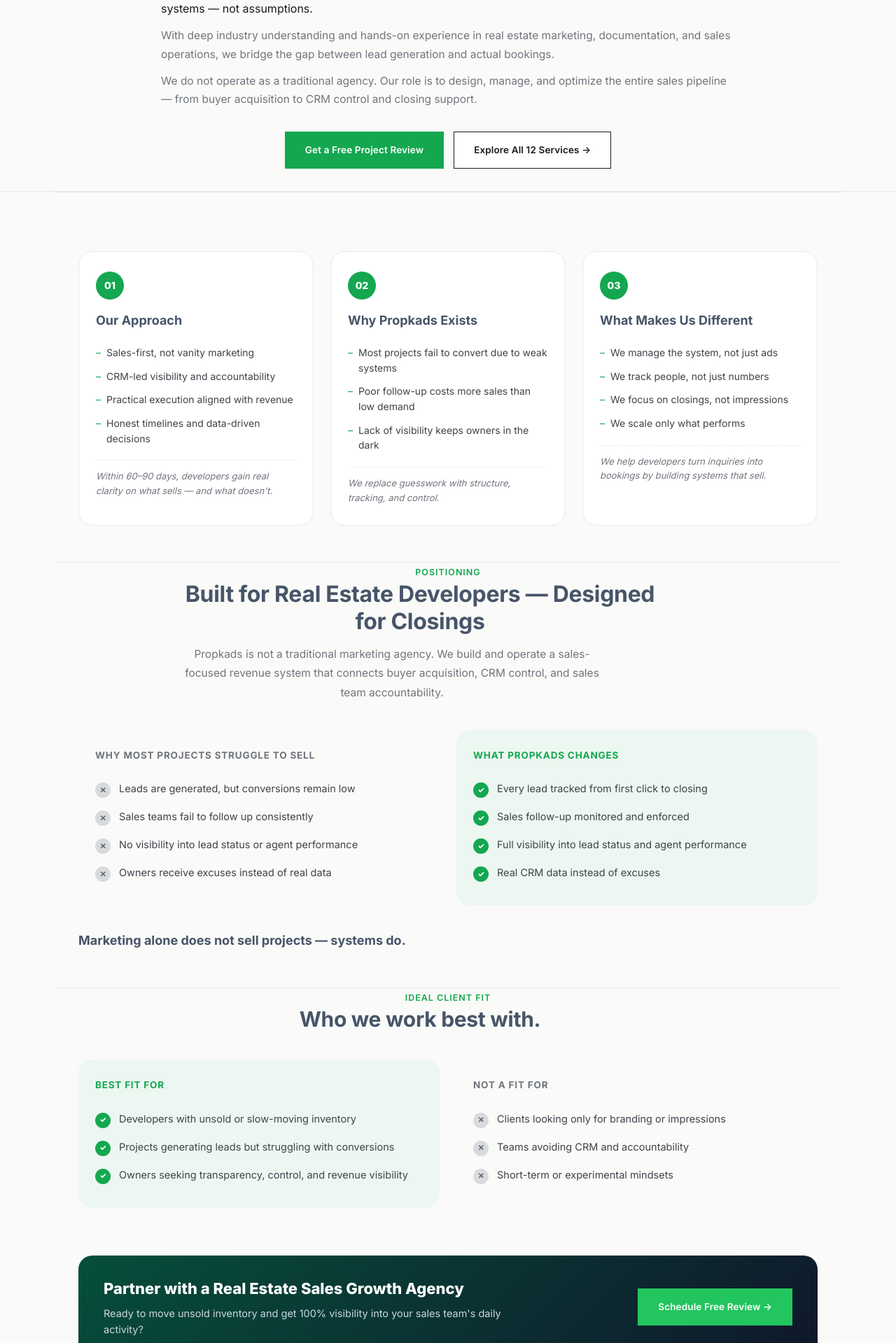
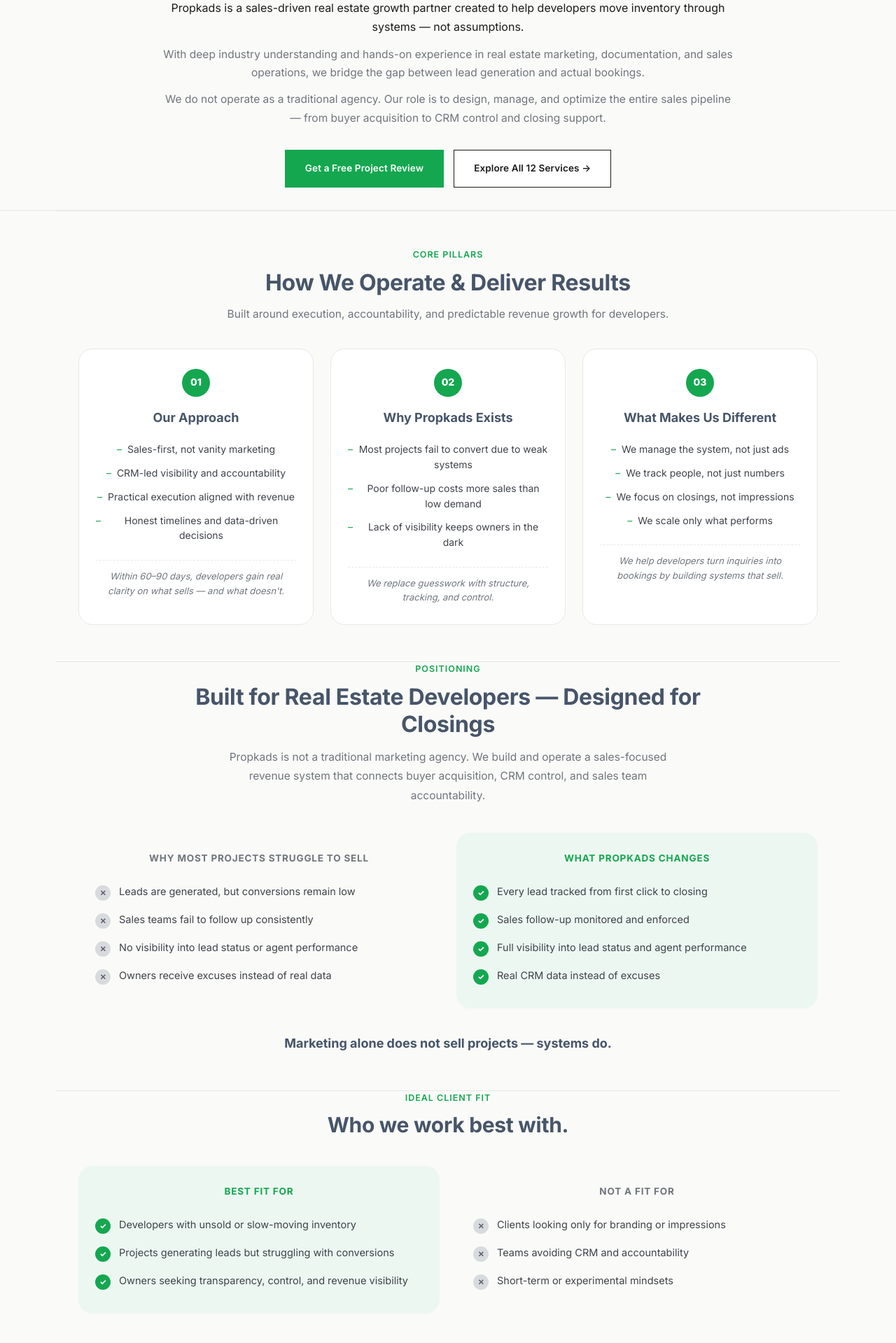
Before and after one commit to khurram7jc/propkads-website, a Next.js app: page /about in a window 1280 px wide. Shown: the part 340-2259 px from the top of the page at 70% size. Built offline with nearby package versions, Linux system fonts and the light colour scheme; no server answers; the database is empty.

Commit message:
Center align all sections on About Us page

```diff
--- a/app/about/page.js
+++ b/app/about/page.js
@@ -51,18 +51,20 @@ export default function AboutPage() {
       {/* 2. Hero Section */}
       <section className="services-hub-hero">
         <div className="container">
-          <div className="services-hub-hero-inner">
-            <span className="section-tag">{c.about_eyebrow || 'About Propkads'}</span>
-            <h1 className="services-hub-title">
+          <div className="services-hub-hero-inner" style={{ textAlign: 'center', margin: '0 auto', maxWidth: '860px', display: 'flex', flexDirection: 'column', alignItems: 'center' }}>
+            <span className="section-tag" style={{ display: 'inline-block', margin: '0 auto 14px auto', textAlign: 'center' }}>
+              {c.about_eyebrow || 'About Propkads'}
+            </span>
+            <h1 className="services-hub-title" style={{ textAlign: 'center' }}>
               {c.about_heading || 'A sales-driven real estate growth partner.'}
             </h1>
-            <div className="about-v2-intro" style={{ margin: '20px auto 32px auto', maxWidth: '820px', textAlign: 'left' }}>
-              <p style={{ fontSize: '16px', lineHeight: '1.7', color: 'var(--ink)' }}>{c.about_lead_1}</p>
-              <p style={{ fontSize: '15.5px', lineHeight: '1.7', color: 'var(--slate)' }}>{c.about_lead_2}</p>
-              <p style={{ fontSize: '15.5px', lineHeight: '1.7', color: 'var(--slate)' }}>{c.about_lead_3}</p>
+            <div className="about-v2-intro" style={{ margin: '20px auto 32px auto', maxWidth: '820px', textAlign: 'center' }}>
+              <p style={{ fontSize: '16px', lineHeight: '1.7', color: 'var(--ink)', textAlign: 'center' }}>{c.about_lead_1}</p>
+              <p style={{ fontSize: '15.5px', lineHeight: '1.7', color: 'var(--slate)', textAlign: 'center' }}>{c.about_lead_2}</p>
+              <p style={{ fontSize: '15.5px', lineHeight: '1.7', color: 'var(--slate)', textAlign: 'center' }}>{c.about_lead_3}</p>
             </div>
 
-            <div className="services-hub-hero-ctas">
+            <div className="services-hub-hero-ctas" style={{ justifyContent: 'center' }}>
               <Link href="/contact" className="btn btn-solid">
                 Get a Free Project Review
               </Link>
@@ -76,17 +78,29 @@ export default function AboutPage() {
 
       {/* 3. Three Core Pillars */}
       <section className="section container">
+        <div style={{ textAlign: 'center', maxWidth: '760px', margin: '0 auto 36px auto', display: 'flex', flexDirection: 'column', alignItems: 'center' }}>
+          <span className="section-tag" style={{ display: 'inline-block', margin: '0 auto 10px auto', textAlign: 'center' }}>
+            Core Pillars
+          </span>
+          <h2 style={{ fontSize: '32px', textAlign: 'center', margin: '0 auto', maxWidth: '100%' }}>
+            How We Operate &amp; Deliver Results
+          </h2>
+          <p className="section-intro" style={{ textAlign: 'center', margin: '12px auto 0 auto', maxWidth: '640px' }}>
+            Built around execution, accountability, and predictable revenue growth for developers.
+          </p>
+        </div>
+
         <div className="about-cards-v3" style={{ opacity: 1, transform: 'none' }}>
           {cards.map((card, i) => (
-            <div className="about-card-v3" key={i} style={{ opacity: 1, transform: 'none' }}>
-              <div className="about-card-v3-badge">{String(i + 1).padStart(2, '0')}</div>
-              <h3>{card.title}</h3>
-              <ul>
+            <div className="about-card-v3" key={i} style={{ opacity: 1, transform: 'none', textAlign: 'center', display: 'flex', flexDirection: 'column', alignItems: 'center' }}>
+              <div className="about-card-v3-badge" style={{ margin: '0 auto 16px auto' }}>{String(i + 1).padStart(2, '0')}</div>
+              <h3 style={{ textAlign: 'center', width: '100%' }}>{card.title}</h3>
+              <ul style={{ padding: 0, listStyle: 'none', width: '100%', textAlign: 'center' }}>
                 {card.bullets.map((b, j) => (
-                  <li key={j}>{b}</li>
+                  <li key={j} style={{ justifyContent: 'center', textAlign: 'center' }}>{b}</li>
                 ))}
               </ul>
-              {card.note && <p className="about-card-v3-note">{card.note}</p>}
+              {card.note && <p className="about-card-v3-note" style={{ textAlign: 'center', width: '100%' }}>{card.note}</p>}
             </div>
           ))}
         </div>
@@ -94,10 +108,14 @@ export default function AboutPage() {
 
       {/* 4. Strategic Positioning: Struggle vs Solution */}
       <section className="section container" style={{ paddingTop: '0' }}>
-        <div style={{ textAlign: 'center', maxWidth: '760px', margin: '0 auto 40px auto' }}>
-          <span className="section-tag">{c.pos_eyebrow || 'Positioning'}</span>
-          <h2 style={{ fontSize: '32px' }}>{c.pos_heading || 'Built for Real Estate Developers — Designed for Closings'}</h2>
-          <p className="section-intro">
+        <div style={{ textAlign: 'center', maxWidth: '760px', margin: '0 auto 40px auto', display: 'flex', flexDirection: 'column', alignItems: 'center' }}>
+          <span className="section-tag" style={{ display: 'inline-block', margin: '0 auto 10px auto', textAlign: 'center' }}>
+            {c.pos_eyebrow || 'Positioning'}
+          </span>
+          <h2 style={{ fontSize: '32px', textAlign: 'center', margin: '0 auto', maxWidth: '100%' }}>
+            {c.pos_heading || 'Built for Real Estate Developers — Designed for Closings'}
+          </h2>
+          <p className="section-intro" style={{ textAlign: 'center', margin: '14px auto 0 auto', maxWidth: '640px' }}>
             {c.pos_intro ||
               'Propkads is not a traditional marketing agency. We build and operate a sales-focused revenue system that connects buyer acquisition, CRM control, and sales team accountability.'}
           </p>
@@ -105,60 +123,64 @@ export default function AboutPage() {
 
         <div className="fit-grid-v2" style={{ opacity: 1, transform: 'none' }}>
           <div className="fit-card-v2 no" style={{ opacity: 1, transform: 'none' }}>
-            <h3>{c.pos_problem_label || 'Why Most Projects Struggle to Sell'}</h3>
+            <h3 style={{ textAlign: 'center' }}>{c.pos_problem_label || 'Why Most Projects Struggle to Sell'}</h3>
             <ul>
               {problems.map((item, i) => (
                 <li key={i}>
                   <span className="fit-card-v2-icon">✕</span>
-                  {item}
+                  <span>{item}</span>
                 </li>
               ))}
             </ul>
           </div>
           <div className="fit-card-v2 yes" style={{ opacity: 1, transform: 'none' }}>
-            <h3>{c.pos_solution_label || 'What Propkads Changes'}</h3>
+            <h3 style={{ textAlign: 'center' }}>{c.pos_solution_label || 'What Propkads Changes'}</h3>
             <ul>
               {solutions.map((item, i) => (
                 <li key={i}>
                   <span className="fit-card-v2-icon">✓</span>
-                  {item}
+                  <span>{item}</span>
                 </li>
               ))}
             </ul>
           </div>
         </div>
 
-        <p className="callout" style={{ marginTop: '36px' }}>
+        <p className="callout" style={{ marginTop: '36px', textAlign: 'center' }}>
           {c.pos_callout || 'Marketing alone does not sell projects — systems do.'}
         </p>
       </section>
 
       {/* 5. Ideal Client Fit */}
       <section className="section container" style={{ paddingTop: '0' }}>
-        <div style={{ textAlign: 'center', maxWidth: '760px', margin: '0 auto 40px auto' }}>
-          <span className="section-tag">{c.fit_eyebrow || 'Ideal Client Fit'}</span>
-          <h2 style={{ fontSize: '30px' }}>{c.fit_heading || 'Who we work best with.'}</h2>
+        <div style={{ textAlign: 'center', maxWidth: '760px', margin: '0 auto 40px auto', display: 'flex', flexDirection: 'column', alignItems: 'center' }}>
+          <span className="section-tag" style={{ display: 'inline-block', margin: '0 auto 10px auto', textAlign: 'center' }}>
+            {c.fit_eyebrow || 'Ideal Client Fit'}
+          </span>
+          <h2 style={{ fontSize: '30px', textAlign: 'center', margin: '0 auto', maxWidth: '100%' }}>
+            {c.fit_heading || 'Who we work best with.'}
+          </h2>
         </div>
 
         <div className="fit-grid-v2" style={{ opacity: 1, transform: 'none' }}>
           <div className="fit-card-v2 yes" style={{ opacity: 1, transform: 'none' }}>
-            <h3>{c.fit_yes_label || 'Best Fit For'}</h3>
+            <h3 style={{ textAlign: 'center' }}>{c.fit_yes_label || 'Best Fit For'}</h3>
             <ul>
               {yesItems.map((item, i) => (
                 <li key={i}>
                   <span className="fit-card-v2-icon">✓</span>
-                  {item}
+                  <span>{item}</span>
                 </li>
               ))}
             </ul>
           </div>
           <div className="fit-card-v2 no" style={{ opacity: 1, transform: 'none' }}>
-            <h3>{c.fit_no_label || 'Not a Fit For'}</h3>
+            <h3 style={{ textAlign: 'center' }}>{c.fit_no_label || 'Not a Fit For'}</h3>
             <ul>
               {noItems.map((item, i) => (
                 <li key={i}>
                   <span className="fit-card-v2-icon">✕</span>
-                  {item}
+                  <span>{item}</span>
                 </li>
               ))}
             </ul>
@@ -168,12 +190,12 @@ export default function AboutPage() {
 
       {/* 6. CTA Banner */}
       <div className="container" style={{ margin: '16px auto 32px auto' }}>
-        <div className="services-hub-banner" style={{ marginTop: '0' }}>
-          <div>
-            <h4>Partner with a Real Estate Sales Growth Agency</h4>
-            <p>Ready to move unsold inventory and get 100% visibility into your sales team&apos;s daily activity?</p>
+        <div className="services-hub-banner" style={{ marginTop: '0', textAlign: 'center', flexDirection: 'column', justifyContent: 'center', alignItems: 'center' }}>
+          <div style={{ textAlign: 'center' }}>
+            <h4 style={{ textAlign: 'center', marginBottom: '8px' }}>Partner with a Real Estate Sales Growth Agency</h4>
+            <p style={{ textAlign: 'center', margin: '0 auto' }}>Ready to move unsold inventory and get 100% visibility into your sales team&apos;s daily activity?</p>
           </div>
-          <div className="services-hub-actions">
+          <div className="services-hub-actions" style={{ justifyContent: 'center', marginTop: '12px' }}>
             <Link href="/contact" className="btn btn-solid" style={{ background: '#22C55E', color: '#fff' }}>
               Schedule Free Review →
             </Link>
```
